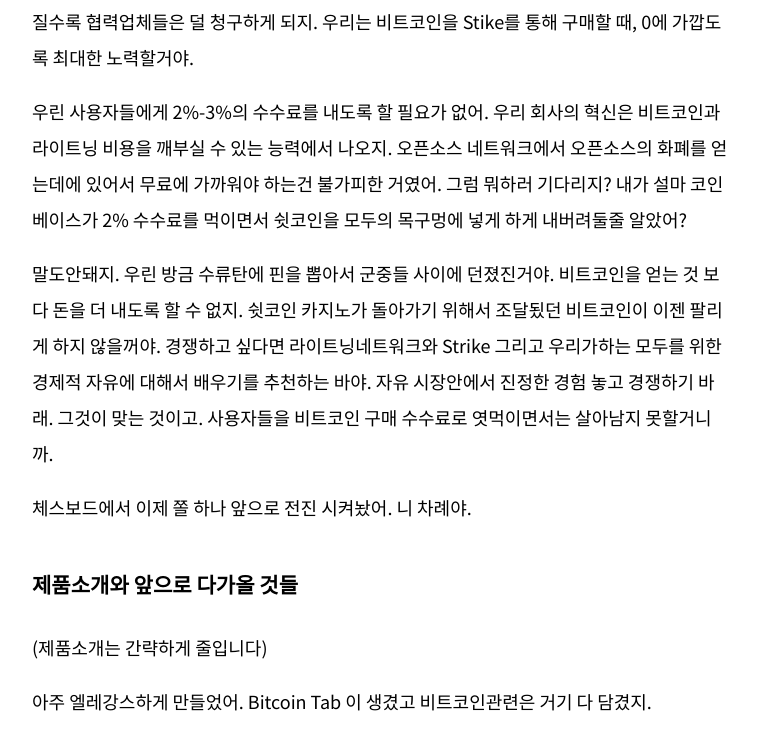
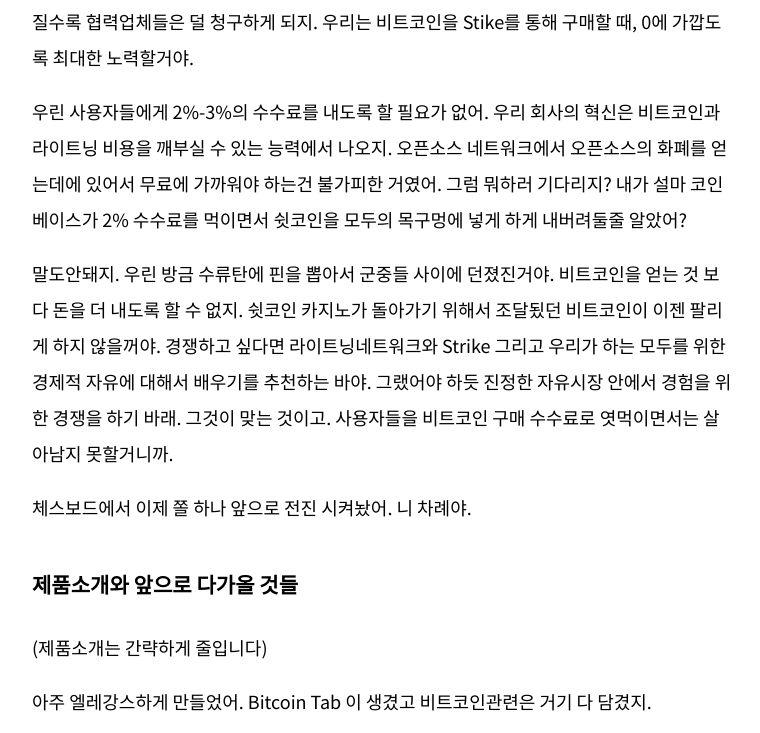
Before and after one commit to onebitco/onebitco.github.io, a Jekyll site: the page built from _posts/2021-07-01-mallers-bitcointab.md, in a window 1280 px wide and 900 px high, scrolled down 3011 px, cut to the strip 0-733 px from the top of the window. Shown: the whole strip, without its empty margins (258-1018 px from the left). Built offline with Jekyll 4.4.1, drawn with Linux system fonts in a browser that asks for light colours.

Commit message:
문장 수정

```diff
--- a/_posts/2021-07-01-mallers-bitcointab.md
+++ b/_posts/2021-07-01-mallers-bitcointab.md
@@ -61,7 +61,7 @@ Strike에선 비트코인 네트워크와 라이트닝 네트워크는 가장
 
 우린 사용자들에게 2%-3%의 수수료를 내도록 할 필요가 없어. 우리 회사의 혁신은 비트코인과 라이트닝 비용을 깨부실 수 있는 능력에서 나오지.  오픈소스 네트워크에서 오픈소스의 화폐를 얻는데에 있어서 무료에 가까워야 하는건 불가피한 거였어.  그럼 뭐하러 기다리지?  내가 설마 코인베이스가 2% 수수료를 먹이면서 쉿코인을 모두의 목구멍에 넣게 하게 내버려둘줄 알았어?
 
-말도안돼지.  우린 방금 수류탄에 핀을 뽑아서 군중들 사이에 던졌진거야.  비트코인을 얻는 것 보다 돈을 더 내도록 할 수 없지.  쉿코인 카지노가 돌아가기 위해서 조달됬던 비트코인이 이젠 팔리게 하지 않을꺼야.  경쟁하고 싶다면 라이트닝네트워크와 Strike 그리고 우리가하는 모두를 위한 경제적 자유에 대해서 배우기를 추천하는 바야.  자유 시장안에서 진정한 경험 놓고 경쟁하기 바래.  그것이 맞는 것이고.  사용자들을 비트코인 구매 수수료로 엿먹이면서는 살아남지 못할거니까.
+말도안돼지.  우린 방금 수류탄에 핀을 뽑아서 군중들 사이에 던졌진거야.  비트코인을 얻는 것 보다 돈을 더 내도록 할 수 없지.  쉿코인 카지노가 돌아가기 위해서 조달됬던 비트코인이 이젠 팔리게 하지 않을꺼야.  경쟁하고 싶다면 라이트닝네트워크와 Strike 그리고 우리가 하는 모두를 위한 경제적 자유에 대해서 배우기를 추천하는 바야.  그랬어야 하듯 진정한 자유시장 안에서 경험을 위한 경쟁을 하기 바래.  그것이 맞는 것이고.  사용자들을 비트코인 구매 수수료로 엿먹이면서는 살아남지 못할거니까.
 
 체스보드에서 이제 쫄 하나 앞으로 전진 시켜놨어.  니 차례야.
 
```
